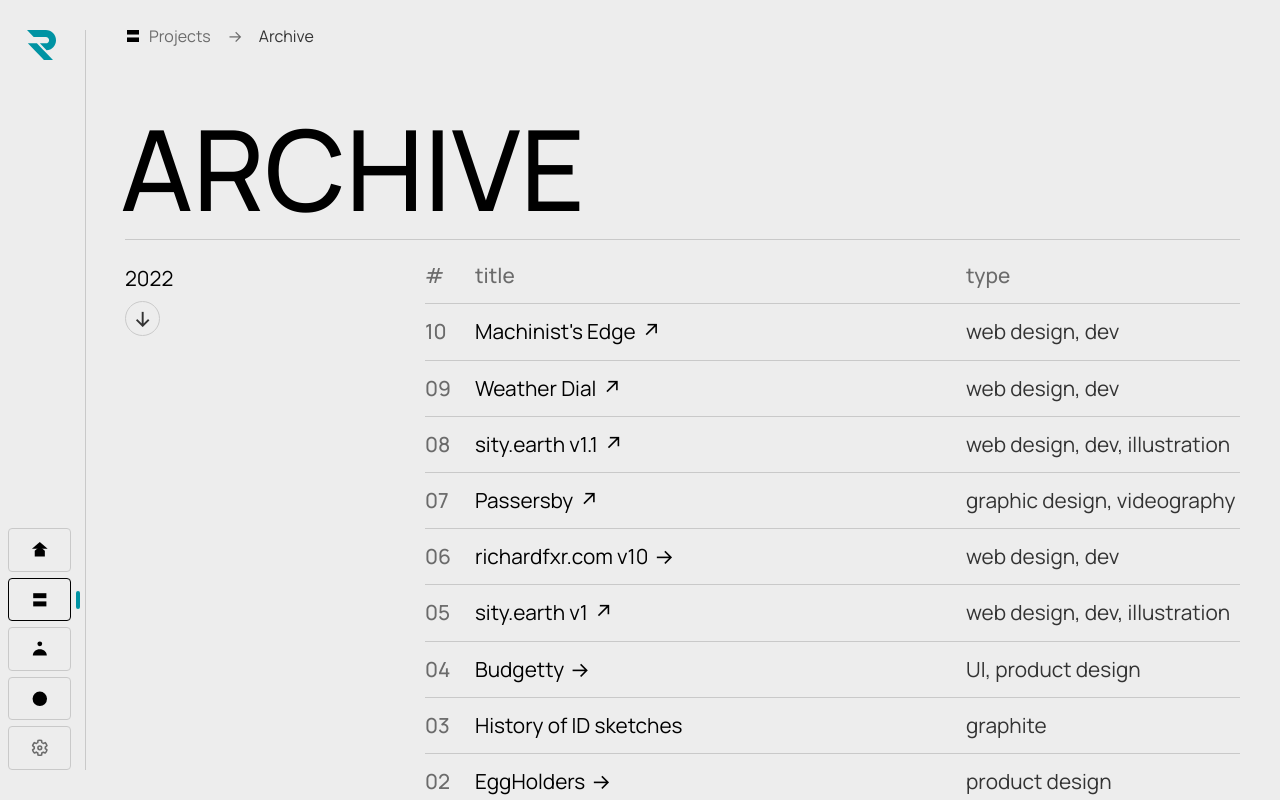
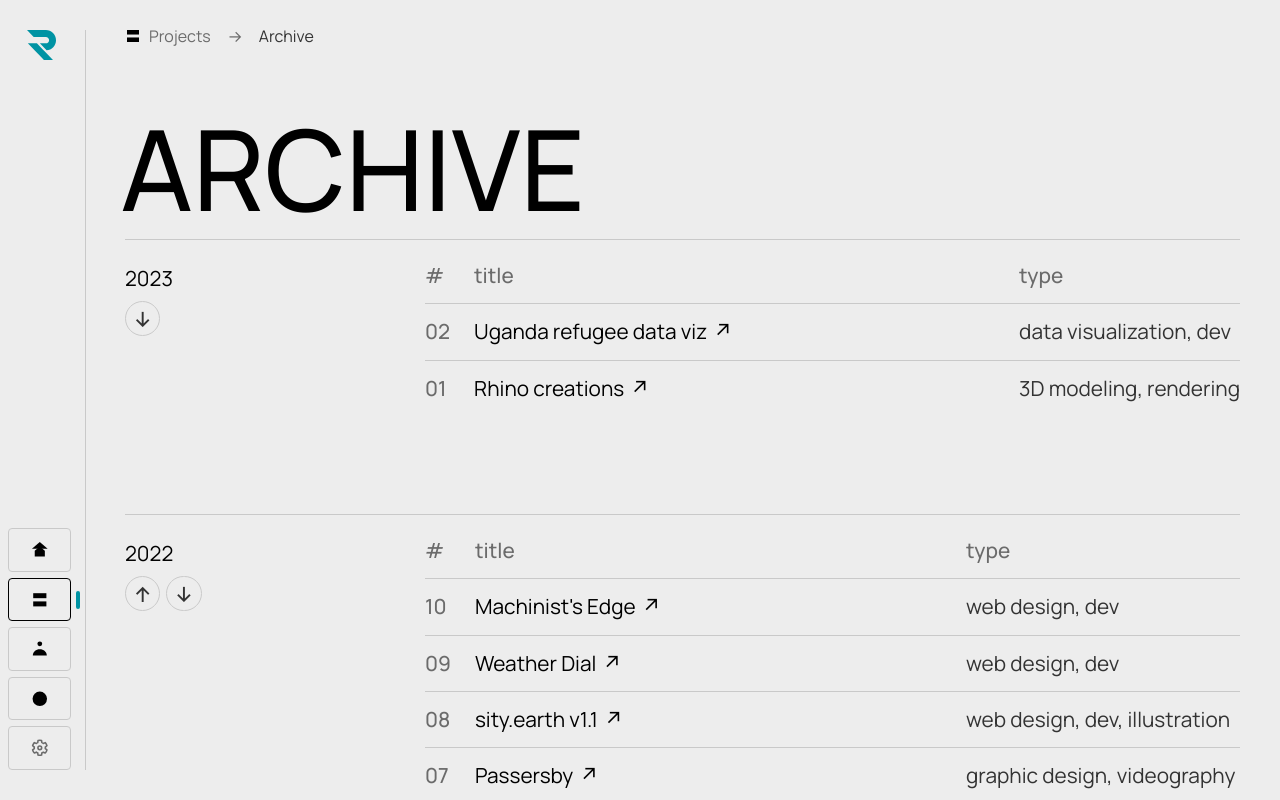
Before and after one commit to richardfxr/richardfxr, a Next.js app: page /projects/archive in a window 1280 px wide. Shown: the top 800 px of the page. Built offline with nearby package versions, Linux system fonts and the light colour scheme; a web font is replaced by a local one.

Commit message:
🔵RCT: add two projects to 2023 archive

```diff
--- a/pages/projects/archive.js
+++ b/pages/projects/archive.js
@@ -12,6 +12,7 @@ import UnderlinedLink from '../../components/UnderlinedLink'
 
 // === SECTIONS ===========================
 const sections = [
+    {heading: "2023", id: "twentythree"},
     {heading: "2022", id: "twentytwo"},
     {heading: "2021", id: "twentyone"},
     {heading: "2020", id: "twenty"},
@@ -21,6 +22,12 @@ const sections = [
 ]
 
 // === ARCHIVE DATA =======================
+const archive2023 = [
+    ['#', 'title', 'type'],
+    [<UnderlinedLink href="https://misc.richardfxr.com/uganglobe" target="_blank" key="uganglobe">Uganda refugee data viz</UnderlinedLink>, 'data visualization, dev'],
+    [<UnderlinedLink href="https://sites.google.com/a/risd.edu/rhino/home/students/id_2477_02_pm/richard-fu" target="_blank" key="rhino">Rhino creations</UnderlinedLink>, '3D modeling, rendering'],
+]
+
 const archive2022 = [
     ['#', 'title', 'type'],
     [<UnderlinedLink href="https://www.machinists-edge.com/" target="_blank" key="machinistsEdge">Machinist&#39;s Edge</UnderlinedLink>, 'web design, dev'],
@@ -177,35 +184,41 @@ export default function Archive() {
             <Layout heading="Archive" id="archive">
                 <Section sections={sections} index={0} first>
                     <ScrollContainer horizontal>
-                        <Table tableData={archive2022} caption="2022 Archive" indexed="reverse" />
+                        <Table tableData={archive2023} caption="2023 Archive" indexed="reverse" />
                     </ScrollContainer>
                 </Section>
 
                 <Section sections={sections} index={1}>
                     <ScrollContainer horizontal>
-                        <Table tableData={archive2021} caption="2021 Archive" indexed="reverse" />
+                        <Table tableData={archive2022} caption="2022 Archive" indexed="reverse" />
                     </ScrollContainer>
                 </Section>
 
                 <Section sections={sections} index={2}>
                     <ScrollContainer horizontal>
-                        <Table tableData={archive2020} caption="2020 Archive" indexed="reverse" />
+                        <Table tableData={archive2021} caption="2021 Archive" indexed="reverse" />
                     </ScrollContainer>
                 </Section>
 
                 <Section sections={sections} index={3}>
                     <ScrollContainer horizontal>
-                        <Table tableData={archive2019} caption="2019 Archive" indexed="reverse" />
+                        <Table tableData={archive2020} caption="2020 Archive" indexed="reverse" />
                     </ScrollContainer>
                 </Section>
 
                 <Section sections={sections} index={4}>
                     <ScrollContainer horizontal>
+                        <Table tableData={archive2019} caption="2019 Archive" indexed="reverse" />
+                    </ScrollContainer>
+                </Section>
+
+                <Section sections={sections} index={5}>
+                    <ScrollContainer horizontal>
                         <Table tableData={archive2018} caption="2018 Archive" indexed="reverse" />
                     </ScrollContainer>
                 </Section>
 
-                <Section sections={sections} index={5}>
+                <Section sections={sections} index={6}>
                     <ScrollContainer horizontal>
                         <Table tableData={archive2017} caption="2017 Archive" indexed="reverse" />
                     </ScrollContainer>
```
